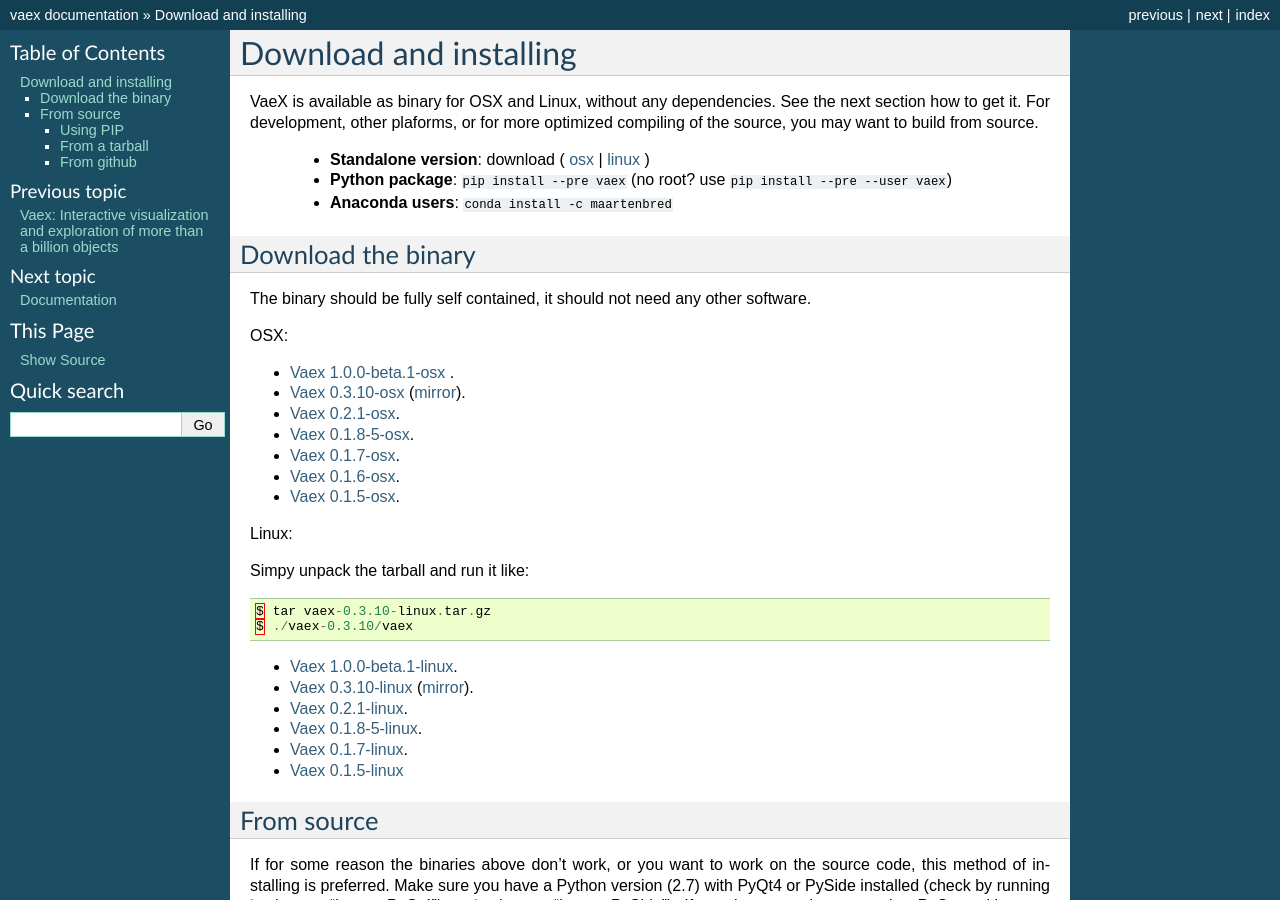
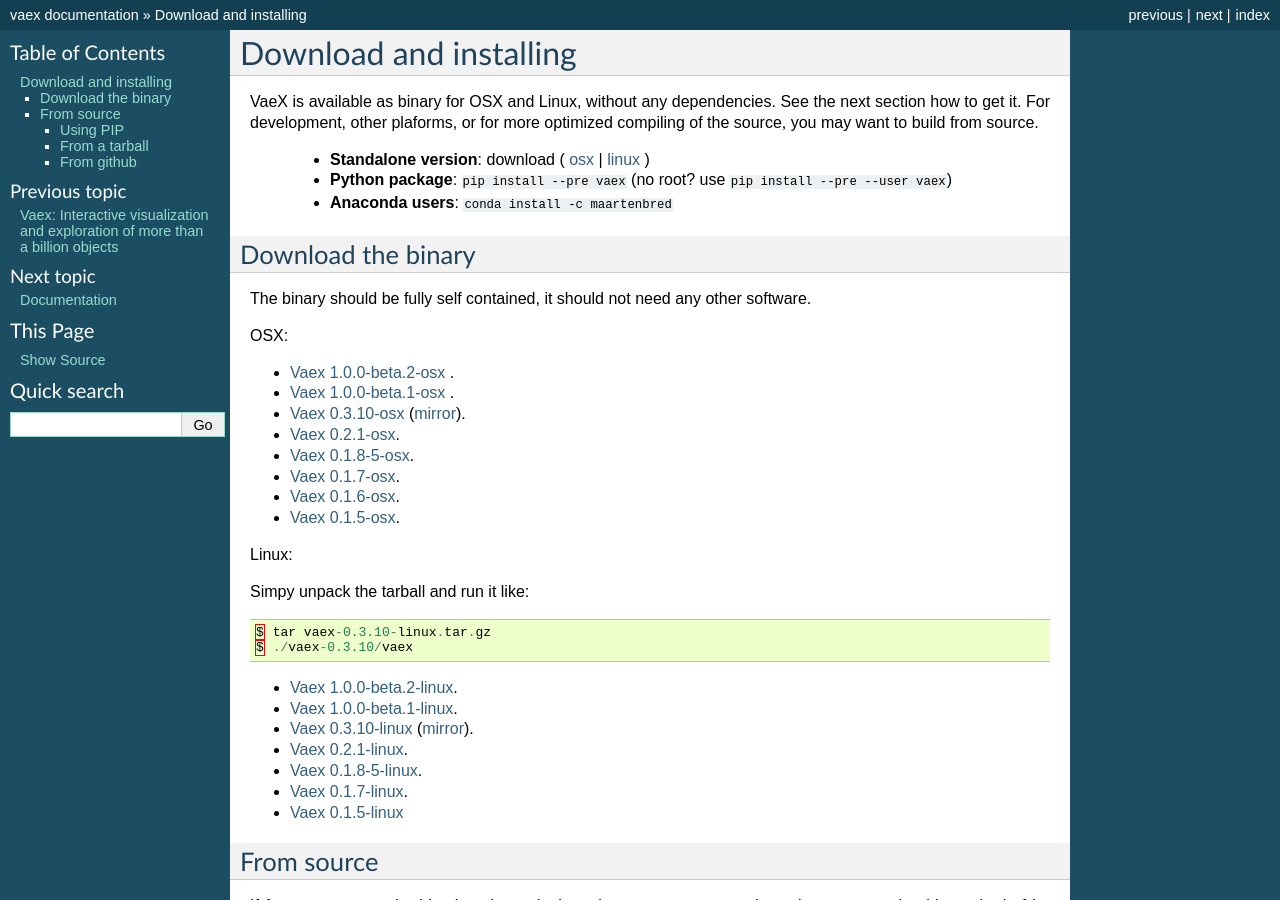
Before and after one commit to vaexio/vaex, a Sphinx documentation site: the page built from docs/source/installing.rst, in a window 1280 px wide and 900 px high. Built offline with Sphinx 7.4.7, drawn with Linux system fonts in a browser that asks for light colours; pages that are not in the unit, such as notebooks, are missing from menus; the version number could not be read and is left out.

Commit message:
added new version

```diff
--- a/docs/source/installing.rst
+++ b/docs/source/installing.rst
@@ -19,6 +19,7 @@
 
 OSX:
 
+* `Vaex 1.0.0-beta.2-osx <//vaex.astro.rug.nl/program/vaex-1.0.0-beta.2-osx.zip>`_ .
 * `Vaex 1.0.0-beta.1-osx <https://www.astro.rug.nl/~breddels/vaex/vaex-1.0.0-beta.1-osx.zip>`_ .
 * `Vaex 0.3.10-osx <https://www.astro.rug.nl/~breddels/vaex/vaex-0.3.10-osx.zip>`_ (`mirror <https://github.com/maartenbreddels/vaex/releases/download/0.3.10/vaex-0.3.10-osx.zip>`_).
 * `Vaex 0.2.1-osx <https://www.astro.rug.nl/~breddels/vaex/vaex-0.2.1-osx.zip>`_.
@@ -36,6 +37,7 @@
 	$ tar vaex-0.3.10-linux.tar.gz
 	$ ./vaex-0.3.10/vaex
 
+* `Vaex 1.0.0-beta.2-linux <//vaex.astro.rug.nl/program/vaex-1.0.0-beta.2-linux.tar.gz>`_.
 * `Vaex 1.0.0-beta.1-linux <https://www.astro.rug.nl/~breddels/vaex/vaex-1.0.0-beta.1-linux.tar.gz>`_.
 * `Vaex 0.3.10-linux <https://www.astro.rug.nl/~breddels/vaex/vaex-0.3.10-linux.tar.gz>`_ (`mirror <https://github.com/maartenbreddels/vaex/releases/download/0.3.10/vaex-0.3.10-linux.tar.gz>`_).
 * `Vaex 0.2.1-linux <https://www.astro.rug.nl/~breddels/vaex/vaex-0.2.1-linux.tar.gz>`_.
```
